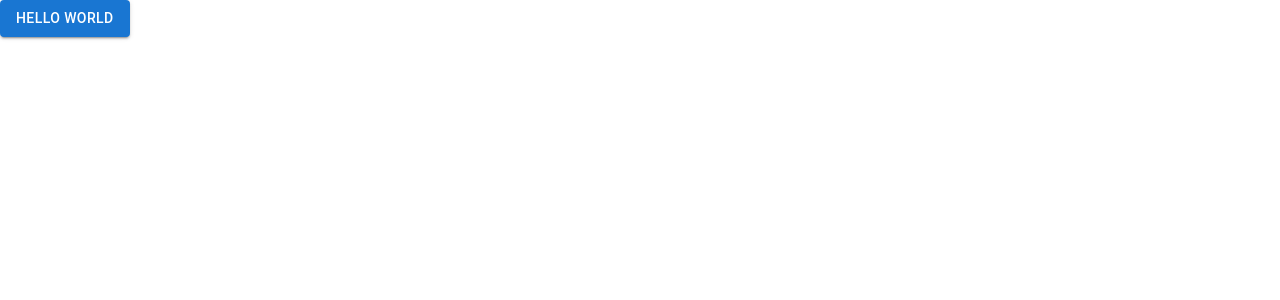
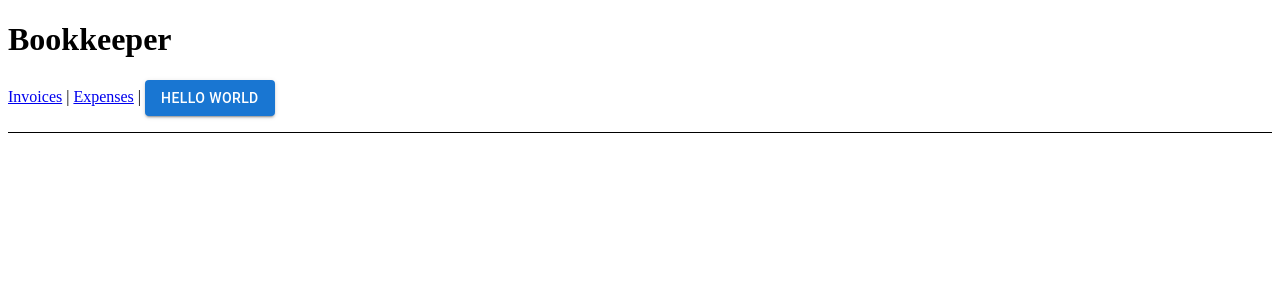
Before and after one commit to satooooshi/react-mui-bookstore-k8s, a React (Create React App) app: page / in a window 1280 px wide. Shown: the top 300 px of the page. Built offline with nearby package versions, Linux system fonts and the light colour scheme.

Commit message:
v6 routing ok

```diff
--- a/src/App.js
+++ b/src/App.js
@@ -1,9 +1,28 @@
 import * as React from 'react';
 import ReactDOM from 'react-dom';
+
 import Button from '@mui/material/Button';
 
-function App() {
-  return <Button variant="contained">Hello World</Button>;
+import { Link } from "react-router-dom";
+
+
+
+
+
+export default function App() {
+  return (
+    <div>
+      <h1>Bookkeeper</h1>
+      <nav
+        style={{
+          borderBottom: "solid 1px",
+          paddingBottom: "1rem"
+        }}
+      >
+        <Link to="/invoices">Invoices</Link> |{" "}
+        <Link to="/expenses">Expenses</Link> |{" "}
+        <Button variant="contained">Hello World</Button>
+      </nav>
+    </div>
+  );
 }
-
-export default App;
--- /dev/null
+++ b/src/Expenses.js
@@ -0,0 +1,7 @@
+export default function Expenses() {
+    return (
+      <main style={{ padding: "1rem 0" }}>
+        <h2>Expenses</h2>
+      </main>
+    );
+  }
--- /dev/null
+++ b/src/Invoices.js
@@ -0,0 +1,7 @@
+export default function Invoices() {
+    return (
+      <main style={{ padding: "1rem 0" }}>
+        <h2>Invoices</h2>
+      </main>
+    );
+  }
--- a/src/index.js
+++ b/src/index.js
@@ -1,17 +1,21 @@
-import React from 'react';
-import ReactDOM from 'react-dom';
-import './index.css';
-import App from './App';
-import reportWebVitals from './reportWebVitals';
+import { render } from "react-dom";
+import {
+  BrowserRouter,
+  Routes,
+  Route
+} from "react-router-dom";
+import App from "./App";
+import Expenses from "./Expenses";
+import Invoices from "./Invoices";
 
-ReactDOM.render(
-  <React.StrictMode>
-    <App />
-  </React.StrictMode>,
-  document.getElementById('root')
+const rootElement = document.getElementById("root");
+render(
+  <BrowserRouter>
+    <Routes>
+      <Route path="/" element={<App />} />
+      <Route path="expenses" element={<Expenses />} />
+      <Route path="invoices" element={<Invoices />} />
+    </Routes>
+  </BrowserRouter>,
+  rootElement
 );
-
-// If you want to start measuring performance in your app, pass a function
-// to log results (for example: reportWebVitals(console.log))
-// or send to an analytics endpoint. Learn more: https://bit.ly/CRA-vitals
-reportWebVitals();
```
Also changed, not shown: 1 other file (tests, documents, lock files or other folders).
